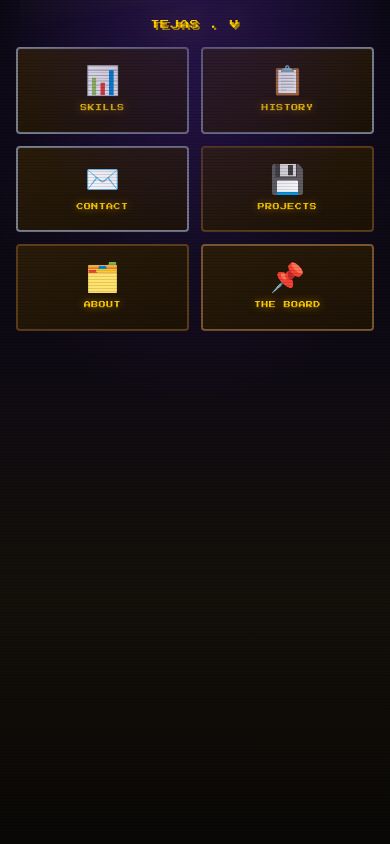
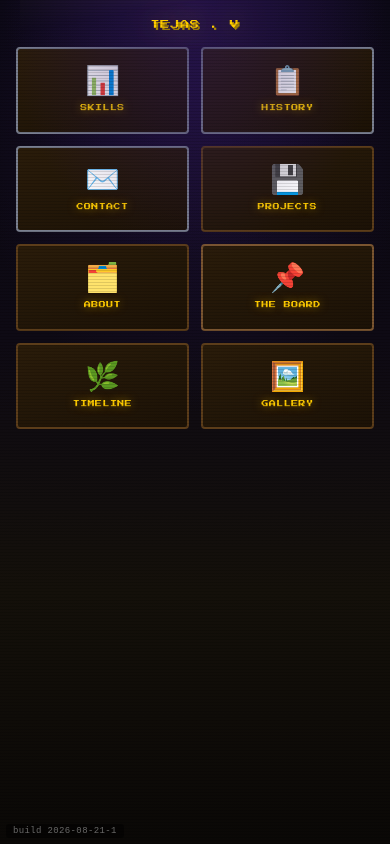
Before and after one commit to Bounty-Scavenger-3000/tejavu.me, a plain HTML site: page secret/index.html in a window 390 px wide. Drawn offline with Linux system fonts and the light colour scheme.

Commit message:
secret: update desk scene to latest version (build badge, 8 mobile nav buttons, desktop panel fix)

```diff
--- a/secret/index.html
+++ b/secret/index.html
@@ -7,8 +7,18 @@
 <meta name="description" content="Tejas — Community Impact &amp; Finance Fellow, ACCA part-qualified, occasional standup act.">
 <link rel="preconnect" href="https://fonts.googleapis.com">
 <link href="https://fonts.googleapis.com/css2?family=Press+Start+2P&family=Fraunces:opsz,wght@9..144,400;9..144,600&family=IBM+Plex+Sans:wght@400;500&family=Space+Mono:wght@400;700&family=Caveat:wght@600;700&display=swap" rel="stylesheet">
-<link rel="stylesheet" href="style.css">
-<link rel="stylesheet" href="mobile.css">
+<!-- ═══ DEPLOY VERSION — see docs/hosting-deployment.md "Cache-busting" ═══
+     Bump the ?v=... value below (all 3 occurrences: 2 links + 1 script tag
+     near end of body) EVERY TIME you paste new file content on GitHub.
+     Without this, GitHub Pages / your browser can keep serving the old
+     cached style.css or script.js after a deploy, which looks exactly
+     like "nothing changed" or a blank screen even though the deploy
+     succeeded. Use today's date + a counter, e.g. 2026-08-21-1, -2, -3
+     if you deploy more than once in a day. A small "build vX" tag shows
+     in the bottom-left corner of the live site so you can visually
+     confirm which version is actually loaded. ══════════════════════ -->
+<link rel="stylesheet" href="style.css?v=2026-08-21-1">
+<link rel="stylesheet" href="mobile.css?v=2026-08-21-1">
 </head>
 <body>
 
@@ -256,6 +266,8 @@
       <div class="mobile-nav-btn" onclick="openPanel('os')" tabindex="0" role="button" aria-label="Projects"><div class="mobile-nav-btn-icon">💾</div><div class="mobile-nav-btn-label">PROJECTS</div></div>
       <div class="mobile-nav-btn" onclick="openPanel('dossier')" tabindex="0" role="button" aria-label="About"><div class="mobile-nav-btn-icon">🗂️</div><div class="mobile-nav-btn-label">ABOUT</div></div>
       <div class="mobile-nav-btn board-btn" onclick="openPanel('board')" tabindex="0" role="button" aria-label="The Board"><div class="mobile-nav-btn-icon">📌</div><div class="mobile-nav-btn-label">THE BOARD</div></div>
+      <div class="mobile-nav-btn git-btn" onclick="openPanel('git')" tabindex="0" role="button" aria-label="Timeline"><div class="mobile-nav-btn-icon">🌿</div><div class="mobile-nav-btn-label">TIMELINE</div></div>
+      <div class="mobile-nav-btn gallery-btn" onclick="openPanel('gallery')" tabindex="0" role="button" aria-label="Gallery"><div class="mobile-nav-btn-icon">🖼️</div><div class="mobile-nav-btn-label">GALLERY</div></div>
     </div>
   </div>
 </div><!-- /room -->
@@ -729,6 +741,6 @@
   </div>
 </div>
 
-<script src="script.js"></script>
+<script src="script.js?v=2026-08-21-1"></script>
 </body>
 </html>
--- a/secret/script.js
+++ b/secret/script.js
@@ -20,6 +20,40 @@
    ═══════════════════════════════════════════════ */
 
 'use strict';
+
+// ─────────────────────────────────────────────
+// BUILD VERSION BADGE
+// Reads ?v=... off this script's own <script src="script.js?v=...">
+// tag and shows it as a small corner tag on the live page. This is the
+// fastest way to confirm — just by looking at the page, no devtools —
+// whether a deploy actually landed or the browser/CDN is still serving
+// a cached copy of the old files. See docs/hosting-deployment.md.
+// Bump the ?v=... value in index.html on every deploy; this code reads
+// whatever value is there, nothing to update here.
+// ─────────────────────────────────────────────
+(function(){
+  try {
+    var src = (document.currentScript && document.currentScript.src) || '';
+    var m = src.match(/[?&]v=([^&]+)/);
+    var ver = m ? decodeURIComponent(m[1]) : 'unversioned';
+    function addBadge(){
+      var badge = document.createElement('div');
+      badge.id = 'buildBadge';
+      badge.textContent = 'build ' + ver;
+      badge.style.cssText = 'position:fixed;bottom:6px;left:6px;z-index:9999;'
+        + 'font-family:monospace;font-size:9px;color:rgba(255,255,255,.4);'
+        + 'background:rgba(0,0,0,.45);padding:2px 7px;border-radius:3px;'
+        + 'pointer-events:none;letter-spacing:.04em;';
+      document.body.appendChild(badge);
+    }
+    if (document.readyState === 'loading') {
+      document.addEventListener('DOMContentLoaded', addBadge);
+    } else {
+      addBadge();
+    }
+  } catch(e) { /* badge is a nice-to-have — never let it break the real page */ }
+})();
+
 
 // ── init ──
 const _cd = document.getElementById('chequeDate');
```
